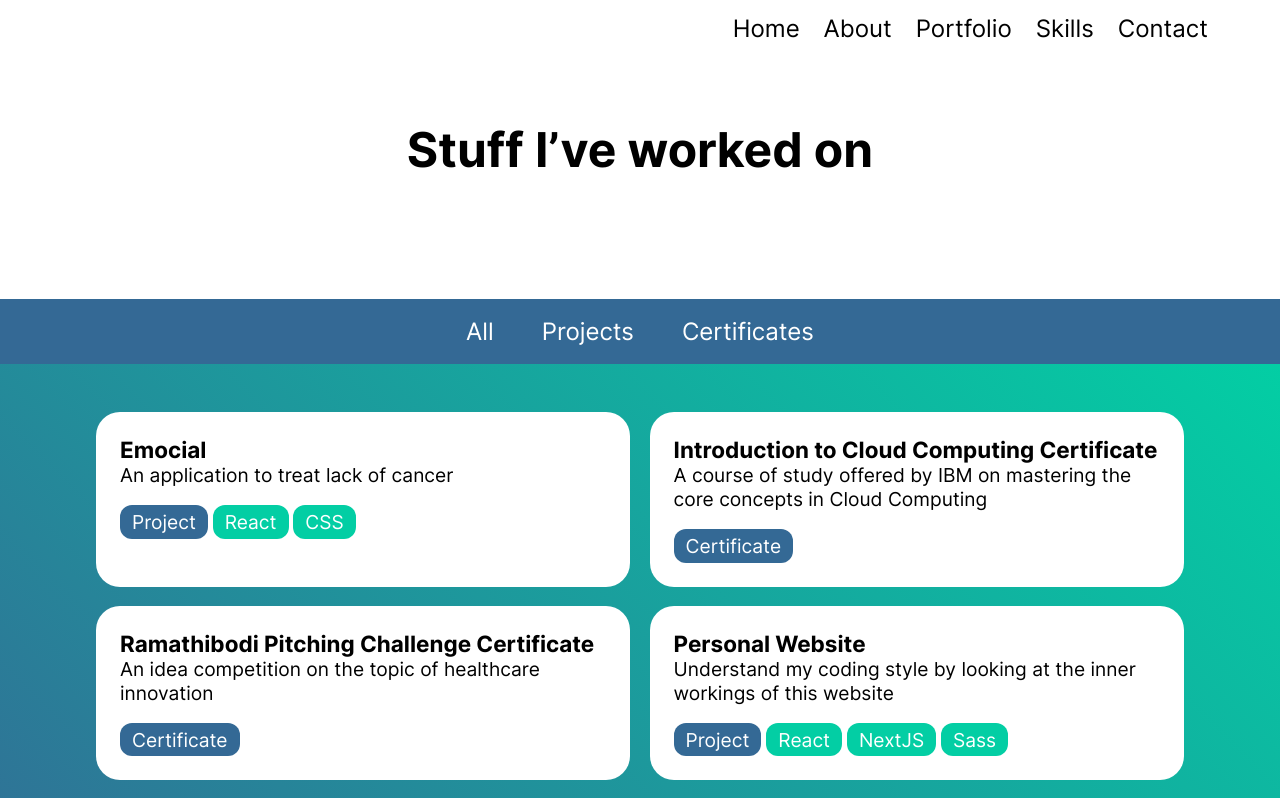
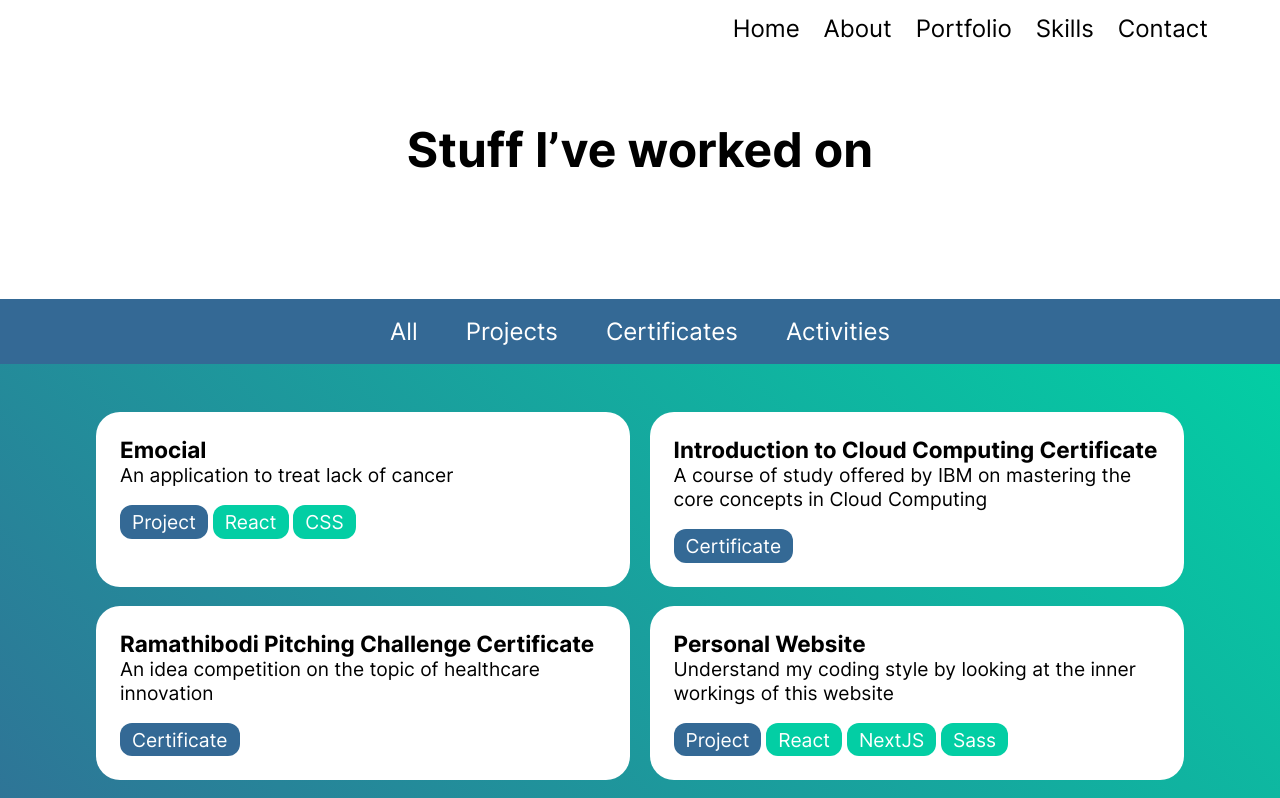
Before and after one commit to SiravitPhokeed/personal-website, a Next.js app: page /work in a window 1280 px wide. Shown: the top 798 px of the page. Built offline with nearby package versions, Linux system fonts and the light colour scheme.

Commit message:
Added Activities to Works menu

```diff
--- a/pages/work.js
+++ b/pages/work.js
@@ -81,6 +81,7 @@ export default function Works() {
                     { name: "All", query: "all", url: "/work?type=all" },
                     { name: "Projects", query: "project", url: "/work?type=project" },
                     { name: "Certificates", query: "certificate", url: "/work?type=certificate" },
+                    { name: "Activities", query: "activity", url: "/work?type=activity" },
                 ])}
             </nav>
             <main className={worksStyle["content"]}>
```
